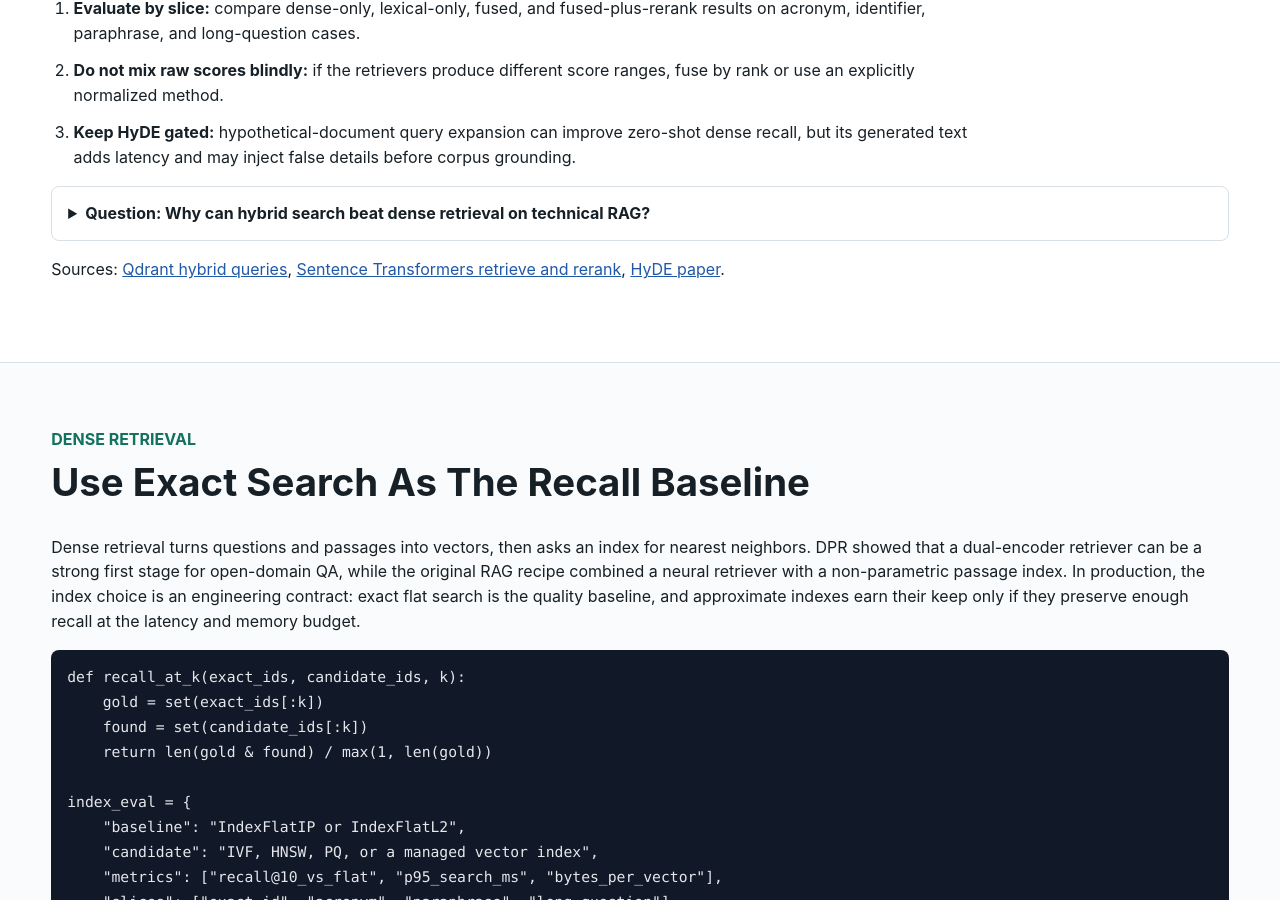
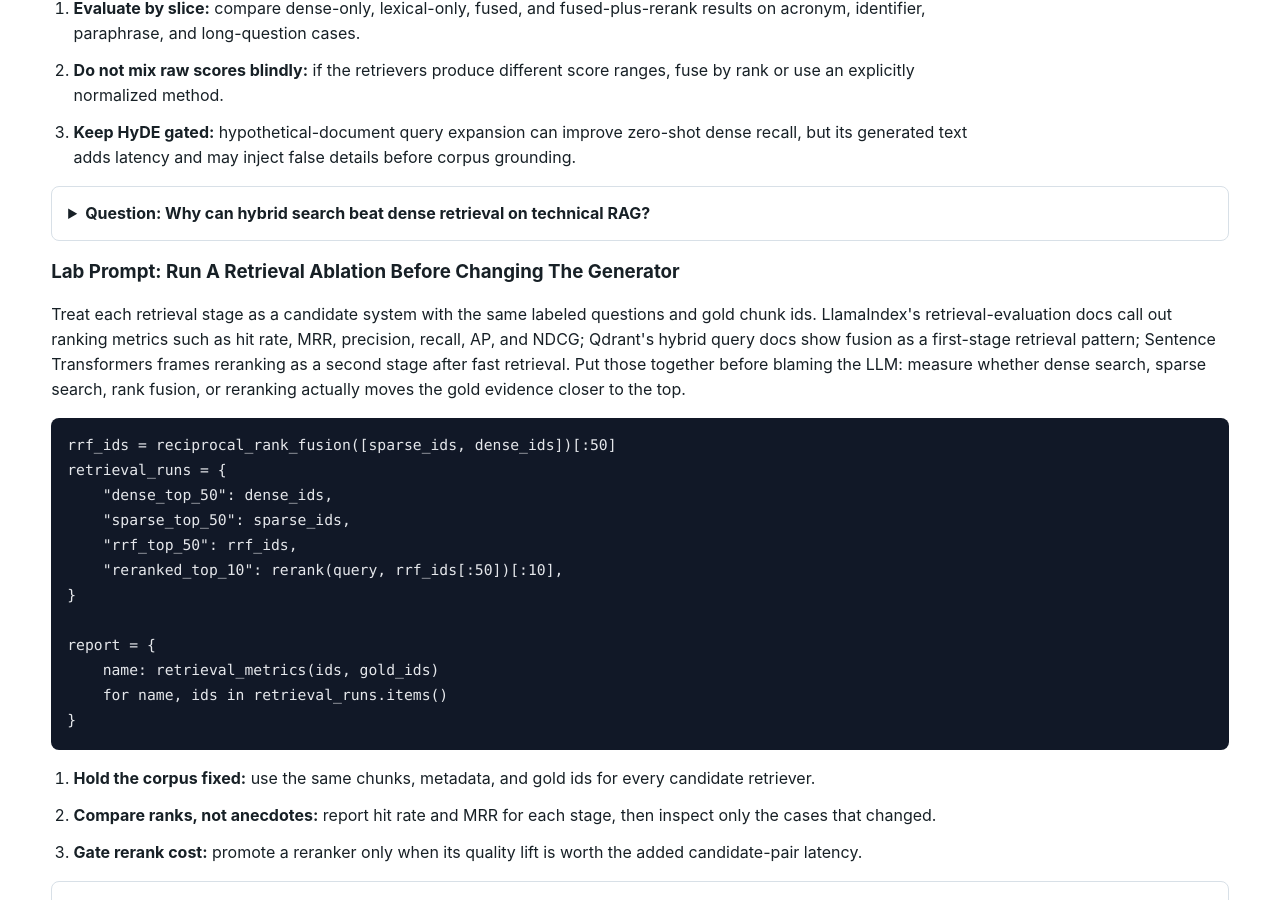
Before and after one commit to kennethli319/kennethli319.github.io, a Jekyll site: the page llm-ml-course/lessons/finetuning-rag-agents.html, which Jekyll copies as it is, in a window 1280 px wide and 900 px high, scrolled down 5877 px. Built offline with Jekyll 4.4.1, drawn with Linux system fonts in a browser that asks for light colours; some of the changed text lies outside the part shown.

Commit message:
Sync LLM course retrieval ablation lab

```diff
--- a/llm-ml-course/lessons/finetuning-rag-agents.html
+++ b/llm-ml-course/lessons/finetuning-rag-agents.html
@@ -260,10 +260,43 @@ context = cross_encoder.rerank(query, candidates)[:6]</code></pre>
         <summary>Question: Why can hybrid search beat dense retrieval on technical RAG?</summary>
         <p>Technical questions often depend on exact strings such as function names, error codes, product ids, and citations. Dense embeddings can blur those details, while lexical search keeps them visible for the reranker.</p>
       </details>
+      <h3>Lab Prompt: Run A Retrieval Ablation Before Changing The Generator</h3>
+      <p>
+        Treat each retrieval stage as a candidate system with the same labeled
+        questions and gold chunk ids. LlamaIndex's retrieval-evaluation docs
+        call out ranking metrics such as hit rate, MRR, precision, recall, AP,
+        and NDCG; Qdrant's hybrid query docs show fusion as a first-stage
+        retrieval pattern; Sentence Transformers frames reranking as a second
+        stage after fast retrieval. Put those together before blaming the LLM:
+        measure whether dense search, sparse search, rank fusion, or reranking
+        actually moves the gold evidence closer to the top.
+      </p>
+      <pre><code class="language-python">rrf_ids = reciprocal_rank_fusion([sparse_ids, dense_ids])[:50]
+retrieval_runs = {
+    "dense_top_50": dense_ids,
+    "sparse_top_50": sparse_ids,
+    "rrf_top_50": rrf_ids,
+    "reranked_top_10": rerank(query, rrf_ids[:50])[:10],
+}
+
+report = {
+    name: retrieval_metrics(ids, gold_ids)
+    for name, ids in retrieval_runs.items()
+}</code></pre>
+      <ol class="steps">
+        <li><strong>Hold the corpus fixed:</strong> use the same chunks, metadata, and gold ids for every candidate retriever.</li>
+        <li><strong>Compare ranks, not anecdotes:</strong> report hit rate and MRR for each stage, then inspect only the cases that changed.</li>
+        <li><strong>Gate rerank cost:</strong> promote a reranker only when its quality lift is worth the added candidate-pair latency.</li>
+      </ol>
+      <details class="qa">
+        <summary>Question: What does a retrieval ablation tell you that a final-answer eval cannot?</summary>
+        <p>It shows which retrieval stage moved the required evidence into or out of the prompt, even before the generator has a chance to hide the miss with prior knowledge or fluent unsupported text.</p>
+      </details>
       <p>
         Sources:
         <a href="https://qdrant.tech/documentation/search/hybrid-queries/">Qdrant hybrid queries</a>,
-        <a href="https://sbert.net/examples/sparse_encoder/applications/retrieve_rerank/README.html">Sentence Transformers retrieve and rerank</a>,
+        <a href="https://sbert.net/examples/sentence_transformer/applications/retrieve_rerank/README.html">Sentence Transformers retrieve and rerank</a>,
+        <a href="https://developers.llamaindex.ai/python/examples/evaluation/retrieval/retriever_eval/">LlamaIndex retrieval evaluation</a>,
         <a href="https://arxiv.org/abs/2212.10496">HyDE paper</a>.
       </p>
     </section>
```
